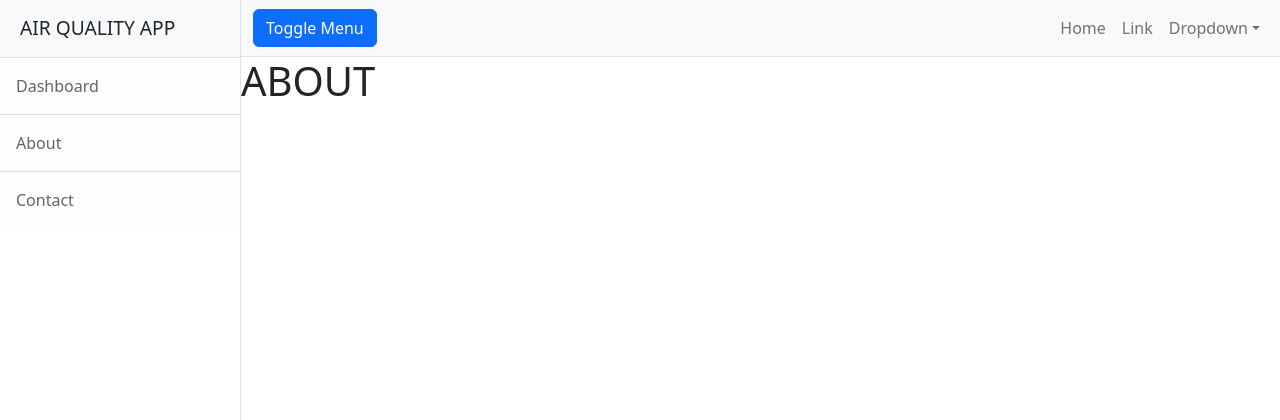
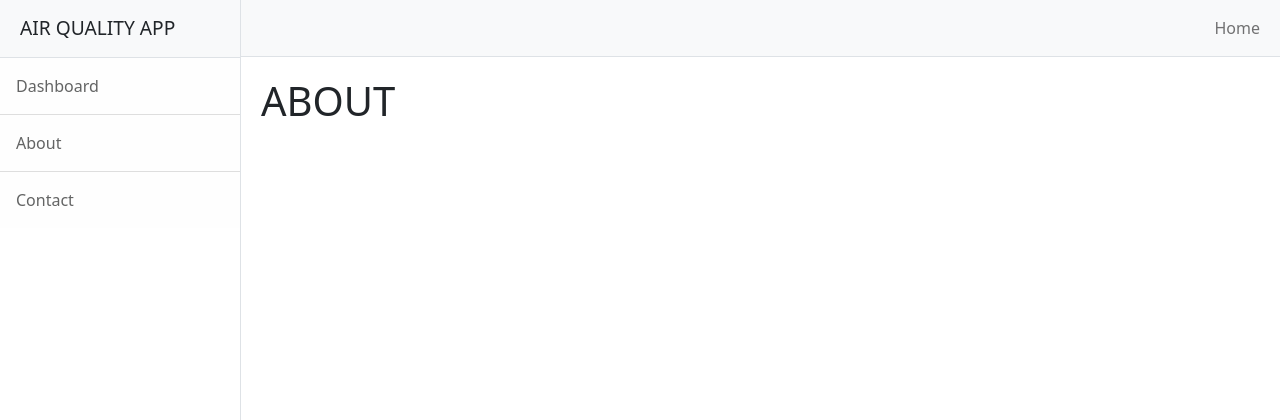
Before and after one commit to Mateosacco99/airQuality, a Django app: page /about.html in a window 1280 px wide. Shown: the top 420 px of the page. Run offline with Django 5.2, Linux system fonts and the light colour scheme; some libraries are stand-ins or nearby versions.

Commit message:
feat: add contact page and improve styling
- Add new contact page with social media links
- Update navigation to use internal contact page instead of external link
- Improve styling and margins across all pages
- Remove unused navbar elements

```diff
--- a/weather/templates/about.html
+++ b/weather/templates/about.html
@@ -1,7 +1,11 @@
 {% extends 'base.html' %}
+{% load static %}
+
 
 {% block content %}
 
-<h1>ABOUT</h1>
+<h1 style="margin-left:20px; margin-top:20PX;">ABOUT</h1>
+
+
 
 {% endblock %}
--- a/weather/templates/base.html
+++ b/weather/templates/base.html
@@ -20,7 +20,7 @@
                 <div class="list-group list-group-flush">
                     <a class="list-group-item list-group-item-action list-group-item-light p-3" href="/">Dashboard</a>
                     <a class="list-group-item list-group-item-action list-group-item-light p-3" href="about.html">About</a>
-                    <a class="list-group-item list-group-item-action list-group-item-light p-3" href="https://github.com/Mateosacco99">Contact</a>
+                    <a class="list-group-item list-group-item-action list-group-item-light p-3" href="contact.html">Contact</a>
                 </div>
             </div>
             <!-- Page content wrapper-->
@@ -28,21 +28,9 @@
                 <!-- Top navigation-->
                 <nav class="navbar navbar-expand-lg navbar-light bg-light border-bottom">
                     <div class="container-fluid">
-                        <button class="btn btn-primary" id="sidebarToggle">Toggle Menu</button>
-                        <button class="navbar-toggler" type="button" data-bs-toggle="collapse" data-bs-target="#navbarSupportedContent" aria-controls="navbarSupportedContent" aria-expanded="false" aria-label="Toggle navigation"><span class="navbar-toggler-icon"></span></button>
                         <div class="collapse navbar-collapse" id="navbarSupportedContent">
                             <ul class="navbar-nav ms-auto mt-2 mt-lg-0">
                                 <li class="nav-item active"><a class="nav-link" href="#!">Home</a></li>
-                                <li class="nav-item"><a class="nav-link" href="#!">Link</a></li>
-                                <li class="nav-item dropdown">
-                                    <a class="nav-link dropdown-toggle" id="navbarDropdown" href="#" role="button" data-bs-toggle="dropdown" aria-haspopup="true" aria-expanded="false">Dropdown</a>
-                                    <div class="dropdown-menu dropdown-menu-end" aria-labelledby="navbarDropdown">
-                                        <a class="dropdown-item" href="#!">Action</a>
-                                        <a class="dropdown-item" href="#!">Another action</a>
-                                        <div class="dropdown-divider"></div>
-                                        <a class="dropdown-item" href="#!">Something else here</a>
-                                    </div>
-                                </li>
                             </ul>
                         </div>
                     </div>
--- a/weather/urls.py
+++ b/weather/urls.py
@@ -6,5 +6,6 @@ from . import views
 
 urlpatterns = [
     path('', views.home, name='home'),
-    path('about.html', views.about, name='about')
+    path('about.html', views.about, name='about'),
+    path('contact.html', views.contact, name='contact'),
 ]
--- a/weather/views.py
+++ b/weather/views.py
@@ -9,3 +9,6 @@ def home(request):
 
 def about(request):
     return render(request, 'about.html', {})
+
+def contact(request):
+    return render(request, 'contact.html', {})
```
Also changed, not shown: weather/templates/contact.html (added, +18 -0 lines), weather/templates/home.html (+11 -9 lines).
